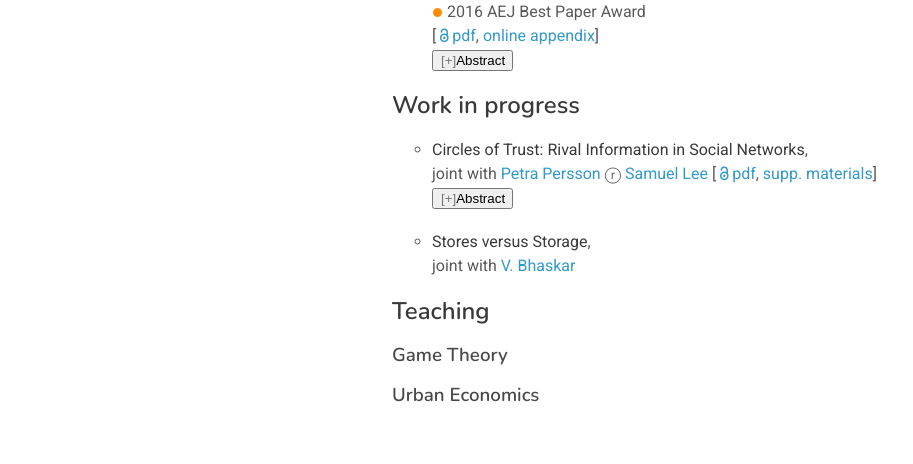
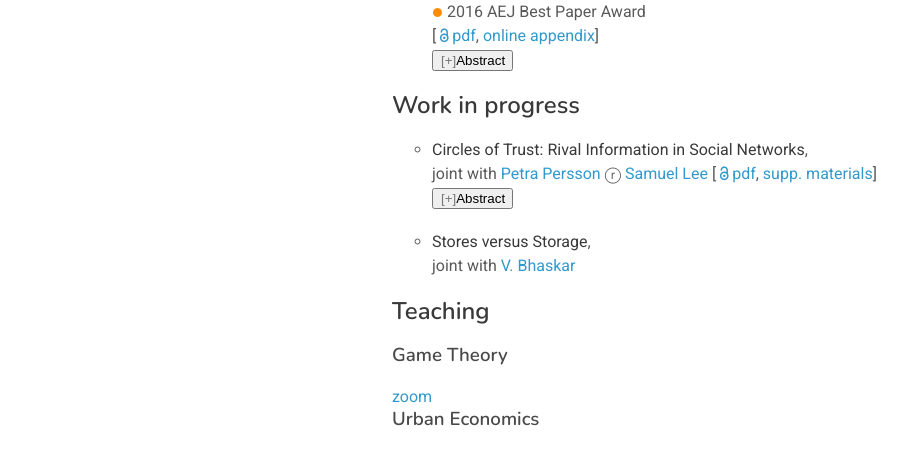
Before and after one commit to nroketskiy/nroketskiy.github.io, a plain HTML site: page index.html in a window 1280 px wide. Shown: the part 807-1271 px from the top of the page, without its empty margins (178-1091 px from the left). Drawn offline with nearby package versions, Linux system fonts and the light colour scheme; files whose address does not match are found by name.

Commit message:
Update index.html

```diff
--- a/index.html
+++ b/index.html
@@ -138,6 +138,7 @@
          </ul>
     <h2>Teaching</h2>
     <h3>Game Theory</h3>
+    <a HREF="https://ucl.zoom.us/j/99996269557?pwd=L0NxcWUyOHFHQW9rSWxzMDc2dGNXZz09">zoom</a>
     <h3>Urban Economics</h3>
       </section>
       <footer>
```
